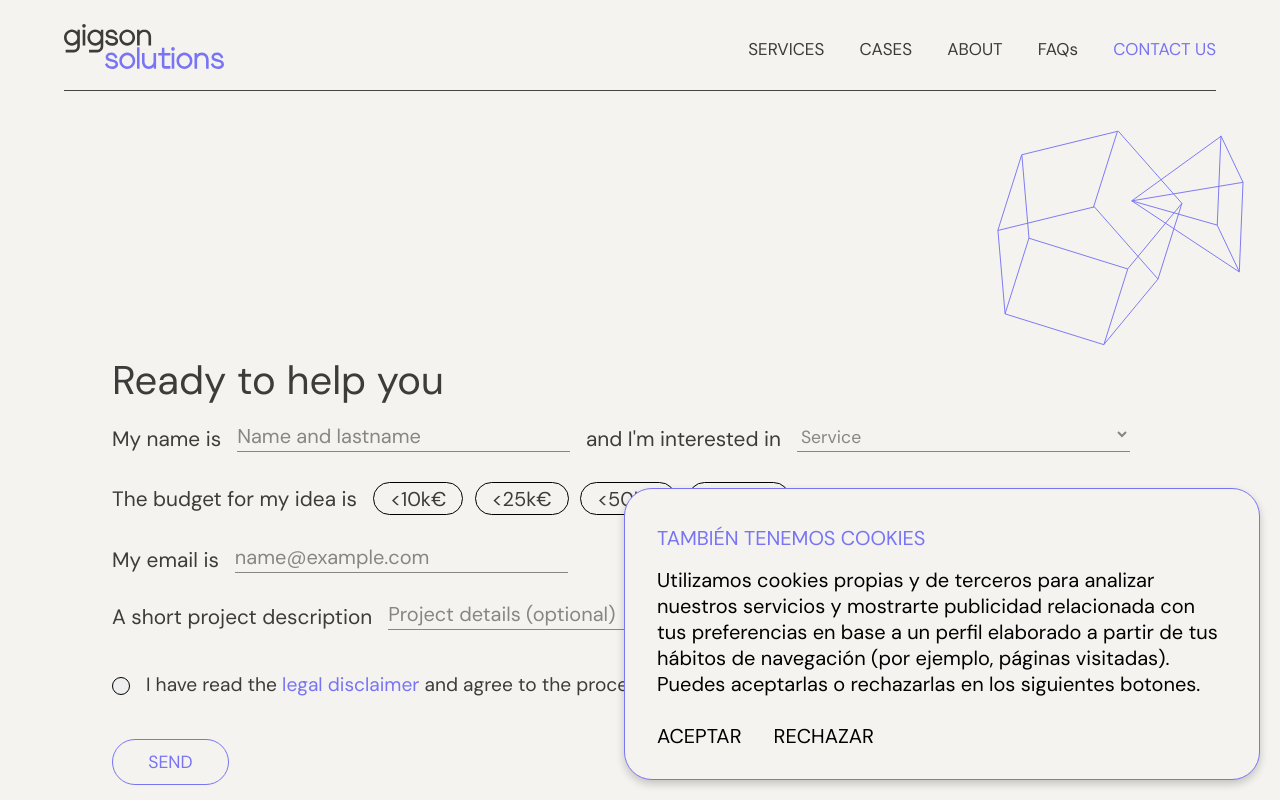
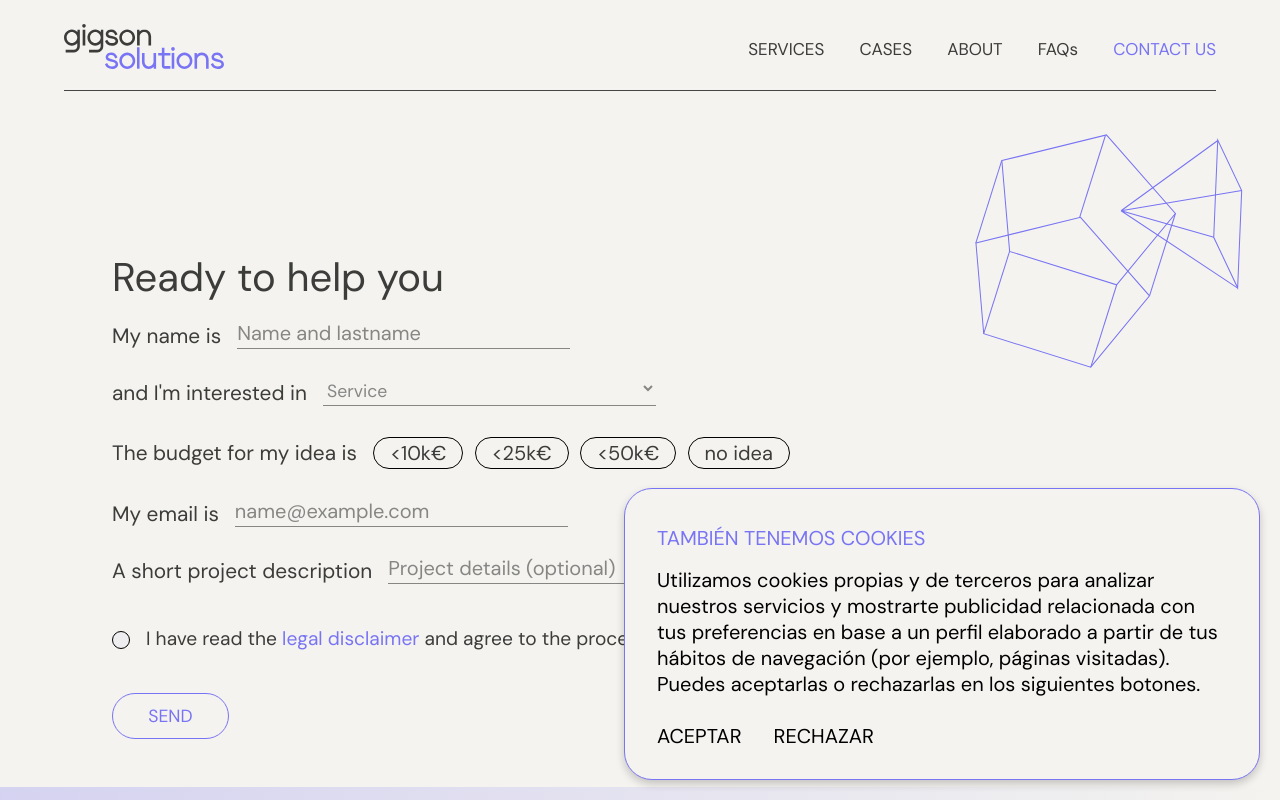
Before and after one commit to martatorredev/GigsonReact, a React (Vite) app: page /contact in a window 1280 px wide. Shown: the top 800 px of the page. Built offline with nearby package versions, Linux system fonts and the light colour scheme.

Commit message:
Corregir la capacidad de respuesta de la foto en el lado derecho de la página de contacto

```diff
--- a/src/components/Pages/Contact.css
+++ b/src/components/Pages/Contact.css
@@ -1,57 +1,66 @@
-.contactd-content{
+.contactd-content {
    overflow: hidden;
    min-height: 100vh;
 }
-.contact-img{
+.contact-img {
    text-align: right;
-    margin: 0 1.3rem 5rem 0 ;
+   margin: 0 1.3rem 5rem 0;
 }
-.Bgcont{
+.Bgcont {
    object-fit: cover;
    margin: 0;
    max-width: 375px;
    width: 46%;
    position: relative;
    top: 5.5rem;
+   z-index: -1;
 }
 
-@media(min-width: 60rem){
-    .contact-img{
+@media (min-width: 37.5rem) {
+   .Bgcont {
+      width: 34%;
+   }
+}
+@media (min-width: 60rem) {
+   .contact-img {
       text-align: right;
-        margin: 0 1.3rem 0 ;
+      margin: 0 1.3rem 0;
    }
-    .Bgcont{
-        width: 23%;
-
+   .Bgcont {
+      width: 25%;
+      margin-bottom: -8rem;
    }
-    .contact-content{
-        min-height: 100vh;
+   .contact-content {
+      min-height: 76vh;
       max-width: 120rem;
-
+   }
+   .form-container {
+      flex-direction: column;
+   }
+}
+@media (min-width: 100rem) {
+   .Bgcont {
+      margin-bottom: -12rem;
+      right: 4rem;
    }
 }
 
-@media(min-width: 120rem){
-    .contact-img{
+@media (min-width: 120rem) {
+   .contact-img {
       text-align: right;
-        margin: 0 1.3rem 0 ;
+      margin: 0 1.3rem 0;
    }
-    .Bgcont{
-        width: 23%;
 
-    }
-    .contact-content{
+   .contact-content {
       margin: 0 0 0 -2.5rem;
-        max-width: 110rem;
-
+      max-width: 120rem;
    }
 }
 
-@media(min-width: 120.75rem){
-    .contact-content{
+@media (min-width: 120.75rem) {
+   .contact-content {
       margin: 0 auto;
       padding: 0 2.5rem;
       max-width: 120rem;
-
    }
 }
```
Lines whose indentation alone changed are shown as unchanged.
